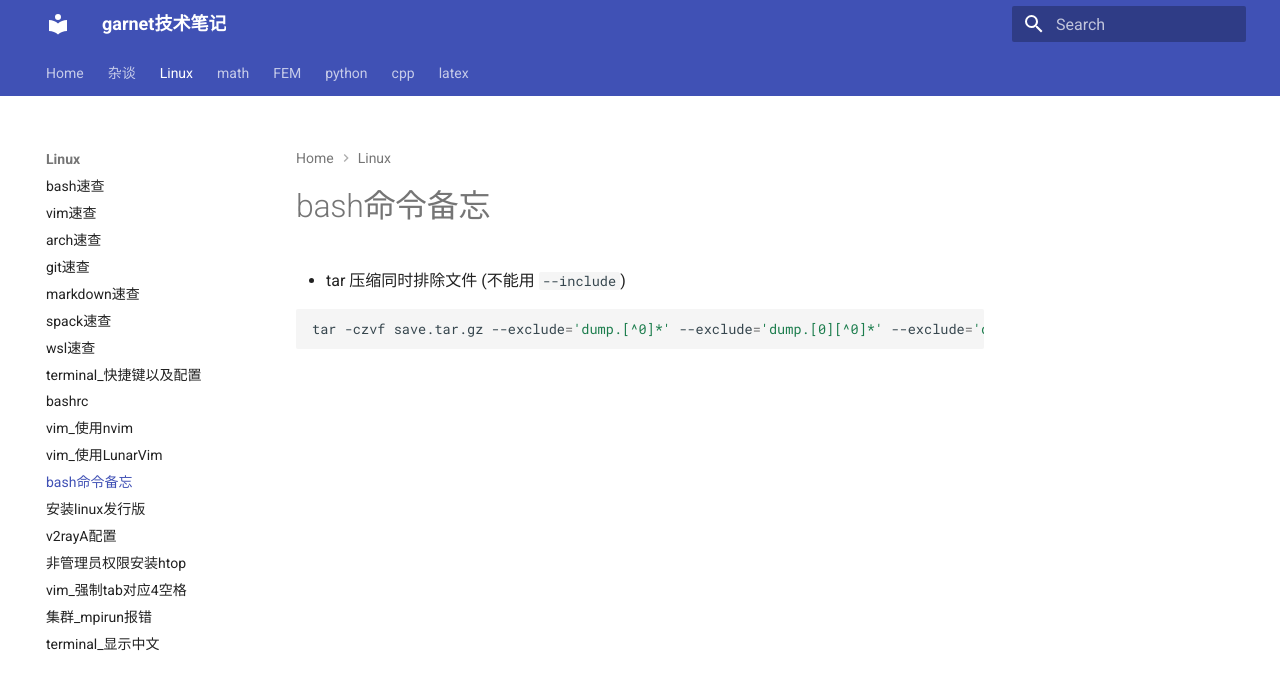
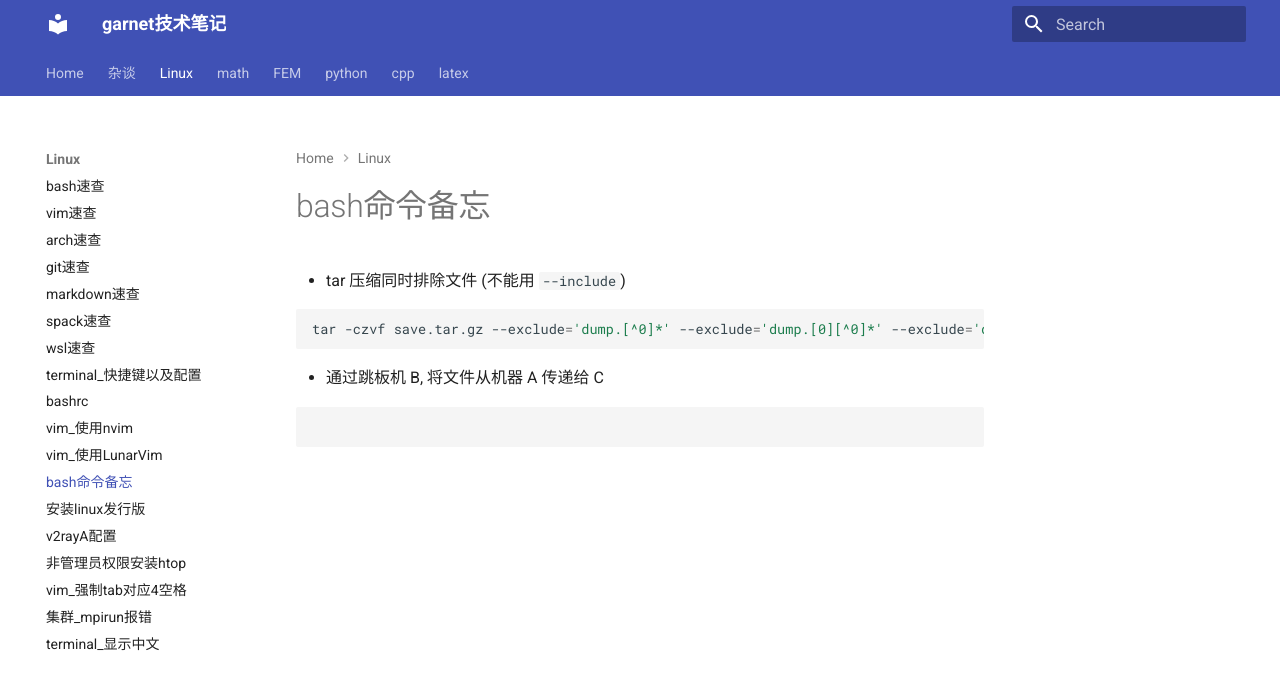
Before and after one commit to ymma98/technotes, an MkDocs documentation site: the page built from docs/Linux/bash命令备忘.md, in a window 1280 px wide. Shown: the top 690 px of the page. Built offline with MkDocs 1.6.1 and Material for MkDocs 9.7.7, drawn with Linux system fonts in a browser that asks for light colours.

Commit message:
docs/Linux/bash命令备忘.md updated from https://stackedit.cn/

````diff
--- a/docs/Linux/bash命令备忘.md
+++ b/docs/Linux/bash命令备忘.md
@@ -6,8 +6,12 @@
 tar -czvf save.tar.gz --exclude='dump.[^0]*' --exclude='dump.[0][^0]*' --exclude='dump.[0][0][^0]*' --exclude='dump.[0][0][0][^0]*' --exclude='dump.[0][0][0][0][^0]*' 01/ 02/ ...
 ```
 
+* 通过跳板机 B, 将文件从机器 A 传递给 C
 
+```bash
+
+```
 
 <!--stackedit_data:
-eyJoaXN0b3J5IjpbLTE5NzMwMjI4NDBdfQ==
+eyJoaXN0b3J5IjpbMTQ1MDIwMjk4NSwtMTk3MzAyMjg0MF19
 -->
````
